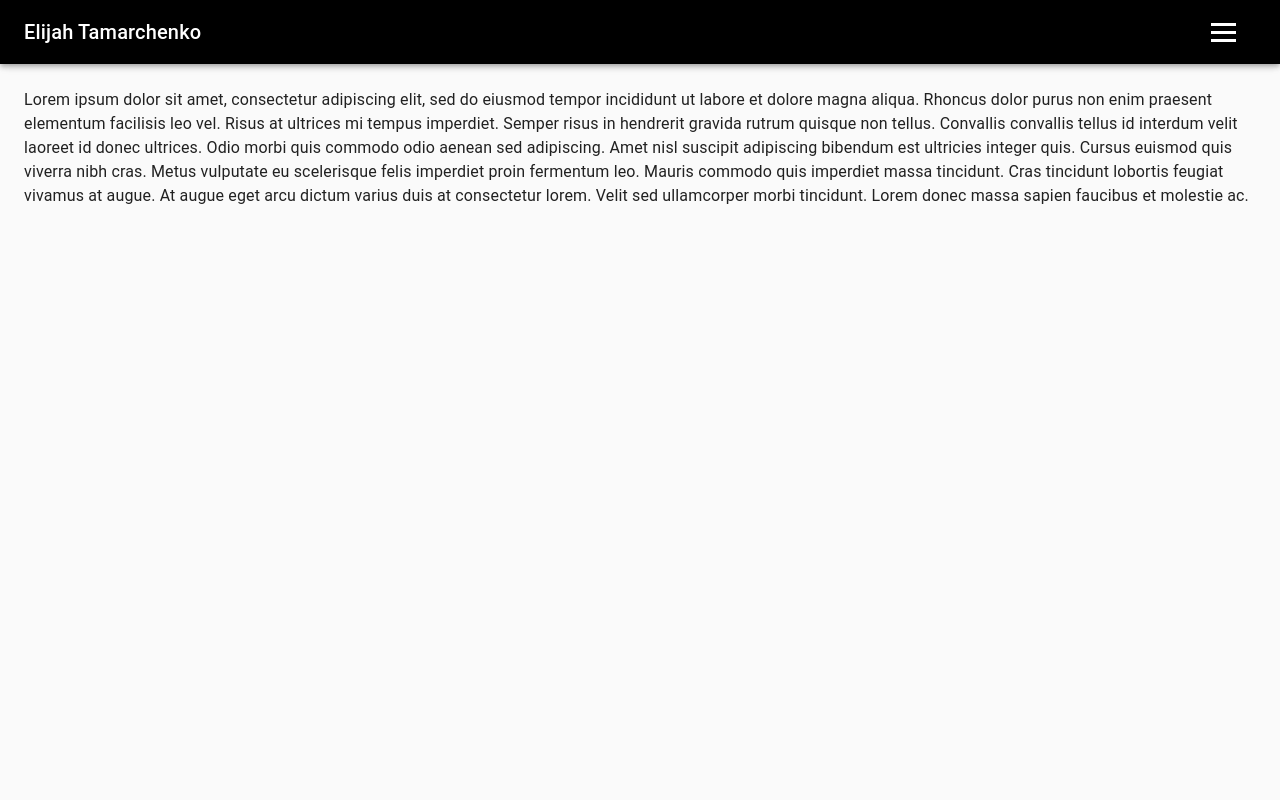
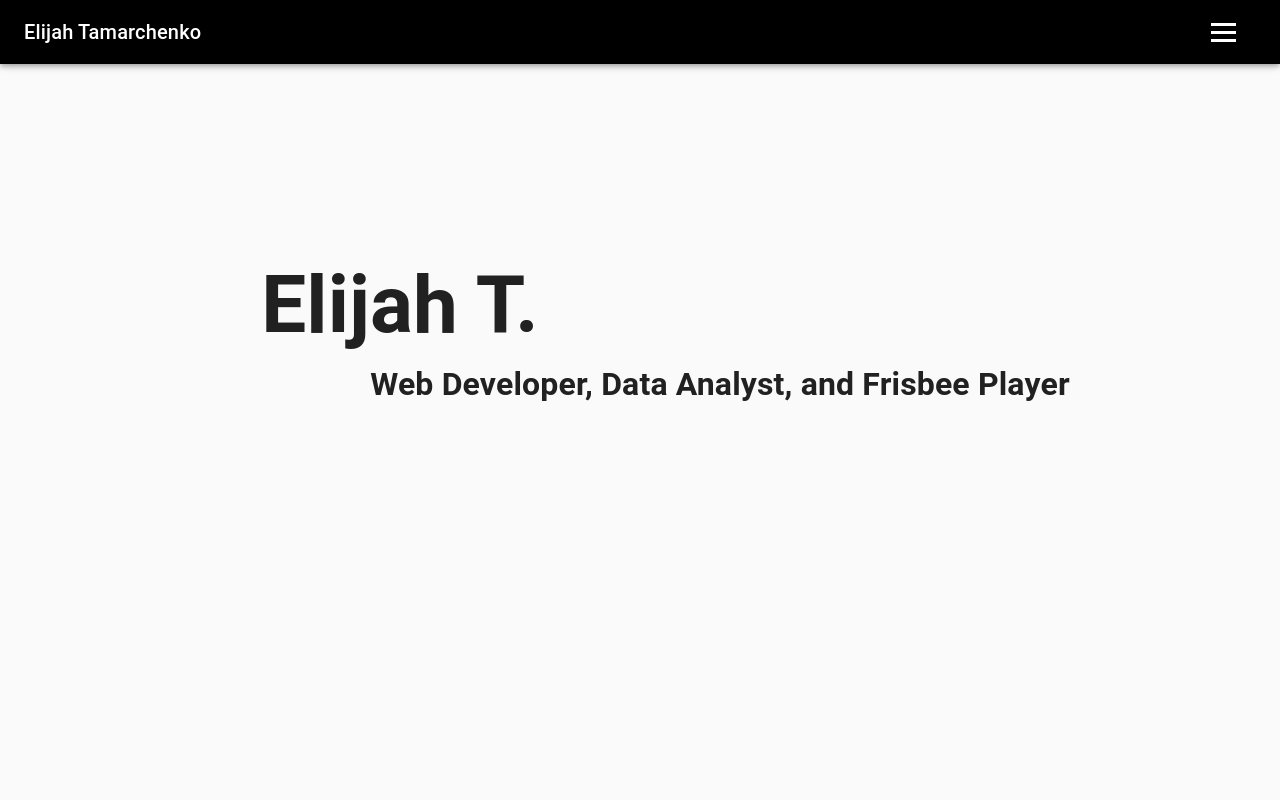
Before and after one commit to Conqueror1776/Conqueror1776.github.io, a React (Create React App) app: page / in a window 1280 px wide. Shown: the top 800 px of the page. Built offline with nearby package versions, Linux system fonts and the light colour scheme.

Commit message:
Added Header Page

```diff
--- a/src/App.js
+++ b/src/App.js
@@ -30,6 +30,7 @@
 import clsx from 'clsx';
 import BurgerBar from './Components/BurgerBar.js';
 import './App.css';
+import HeaderPage from './Components/HeaderPage.js';
 import { makeStyles, useTheme } from '@material-ui/core/styles';
 import Drawer from '@material-ui/core/Drawer';
 import AppBar from '@material-ui/core/AppBar';
@@ -146,6 +147,7 @@
         })}
       >
         <div className={classes.drawerHeader} />
+        <HeaderPage />
         <Typography paragraph>
           Lorem ipsum dolor sit amet, consectetur adipiscing elit, sed do eiusmod tempor incididunt
           ut labore et dolore magna aliqua. Rhoncus dolor purus non enim praesent elementum
--- a/src/Components/BurgerBar.js
+++ b/src/Components/BurgerBar.js
@@ -1,5 +1,5 @@
 import React from 'react';
-import './BurgerBar.css';
+import './Styling/BurgerBar.css';
 
 function BurgerBar() {
     return (
--- /dev/null
+++ b/src/Components/HeaderPage.js
@@ -0,0 +1,14 @@
+import React from 'react';
+import './Styling/HeaderPage.css';
+
+function HeaderPage() {
+    return (
+        <div id="name">
+        <h1>Elijah T.</h1>
+        <h2>Web Developer, Data Analyst, and Frisbee Player</h2>
+        </div>
+    );
+
+}
+
+export default HeaderPage;
--- a/src/Components/SideBar.js
+++ b/src/Components/SideBar.js
@@ -1,5 +1,5 @@
 import React from 'react';
-import './BurgerBar.css';
+import './Styling/SideBar.css';
 
 function SideBar() {
   return (
--- /dev/null
+++ b/src/Components/Styling/HeaderPage.css
@@ -0,0 +1,21 @@
+#name {
+  width: auto;
+  height: 60vh;
+  text-align: center;
+  display: flex;
+  flex-direction: column;
+  justify-content: center;
+  margin-bottom: 40vh;
+}
+
+#name h1 {
+  font-size: 5rem;
+  padding-right: 30rem;
+  margin: 0;
+}
+
+#name h2 {
+  font-size: 2rem;
+  padding-left: 10rem;
+  margin: 0;
+}
```
Also changed, not shown: src/Components/Styling/BurgerBar.css (renamed from src/Components/BurgerBar.css), src/Components/Styling/SideBar.css (added), 1 other file (tests, documents, lock files or other folders).
